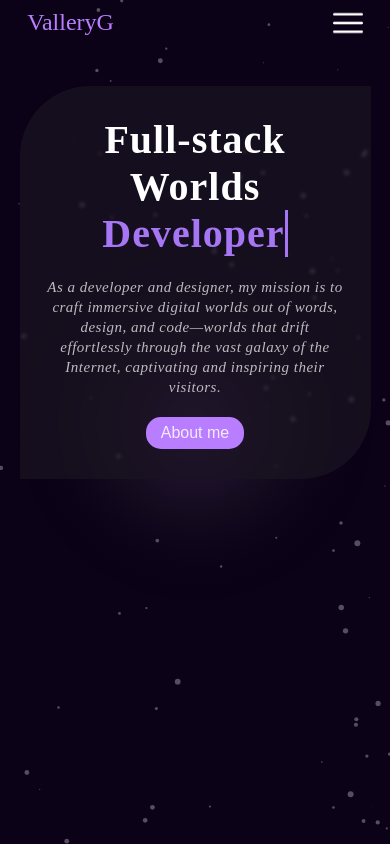
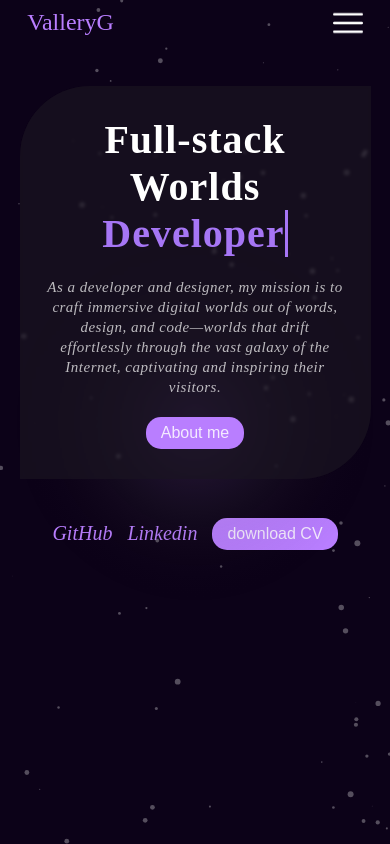
Before and after one commit to Valleryikl/Portfolio, a PHP site: page / in a window 390 px wide. Run offline with PHP 8.4, Linux system fonts and the light colour scheme.

Commit message:
add footer

```diff
--- a/index.php
+++ b/index.php
@@ -80,14 +80,14 @@ require_once "./modul/portfolioItem.php";
                     <div class="tab-content" id="tab2">
                         <h4 class="title-animation">Native language</h4>
                         <ul>
-                            <li class="li-regular">Roumain(Natif)</li>
+                            <li class="li-regular">Roumain(Native)</li>
                         </ul>
                         <h4 class="title-animation">Languages learned</h4>
                         <ul>
-                            <li class="li-regular">Russe(Natif)</li>
-                            <li class="li-regular">Français(Intermédiaire)</li>
-                            <li class="li-regular">Ukrainien(Intermédiaire)</li>
-                            <li class="li-regular">Anglais(Niveau technique)</li>
+                            <li class="li-regular">Russe(Native)</li>
+                            <li class="li-regular">Français(Intermediate)</li>
+                            <li class="li-regular">Ukrainien(Intermediate)</li>
+                            <li class="li-regular">Anglais(Technical level)</li>
                         </ul>
                     </div>
                     <div class="tab-content" id="tab3">
@@ -293,18 +293,20 @@ require_once "./modul/portfolioItem.php";
                     </label><br>
                     <button type="submit">Send</button>
                 </form>
-                <div class="link_group">
-                    <a class="link" href="https://github.com/Valleryikl" target="_blank" rel="noopener noreferrer">GitHub</a>
-                    <a class="link" href="https://www.linkedin.com/in/vallery-girtie/" target="_blank" rel="noopener noreferrer">Linkedin</a>
-                </div>
-                <a href="./CV_Valeria_GIRTIE.pdf" download>
-                    <button>instal CV</button>
-                </a>
 
             </section>
         </div>
 
     </div>
+    <footer>
+        <div class="link_group">
+            <a class="link" href="https://github.com/Valleryikl" target="_blank" rel="noopener noreferrer">GitHub</a>
+            <a class="link" href="https://www.linkedin.com/in/vallery-girtie/" target="_blank" rel="noopener noreferrer">Linkedin</a>
+            <a href="./CV_Valeria_GIRTIE.pdf" download>
+                <button>download CV</button>
+            </a>
+        </div>
+    </footer>
     <canvas id="lightCanvas"> </canvas>
     <canvas id="dotsCanvas"> </canvas>
 </body>
--- a/src/css/main.css
+++ b/src/css/main.css
@@ -274,6 +274,37 @@ button:active {
   .menu {
     display: block;
     z-index: 100;
+  }
+}
+.link_group {
+  padding: 2% 15%;
+  position: relative;
+  bottom: 0;
+  margin-bottom: 10px;
+  display: flex;
+  justify-content: space-between;
+  align-items: center;
+  align-content: center;
+}
+.link_group a {
+  color: #B97EFF;
+  font-size: 20px;
+}
+.link_group a button {
+  margin-top: 0;
+}
+
+@media (max-width: 850px) {
+  .link_group {
+    padding: 2% 7%;
+  }
+}
+@media (max-width: 450px) {
+  .link_group {
+    padding-top: 10%;
+    justify-content: center;
+    gap: 15px;
+    flex-wrap: wrap;
   }
 }
 .section-home {
@@ -892,7 +923,7 @@ button:active {
 }
 .section-contact {
   width: 100%;
-  margin-top: 20px;
+  padding-top: 20px;
   display: flex;
   color: white;
   display: none;
@@ -916,13 +947,6 @@ button:active {
   width: 200px;
 }
 
-.link_group {
-  display: flex;
-  gap: 20px;
-  font-size: 20px;
-  margin-top: 20px;
-}
-
 @media (max-width: 1025px) {
   .form-contact {
     width: 50%;
--- /dev/null
+++ b/src/scss/layout/_footer.scss
@@ -0,0 +1,31 @@
+.link_group {
+    padding: 2% 15%;
+    position: relative;
+    bottom: 0;
+    margin-bottom: 10px;
+    display: flex;
+    justify-content: space-between;
+    align-items: center;
+    align-content: center;
+    a {
+        color: #B97EFF;
+        font-size: 20px;
+        button {
+            margin-top: 0;
+        }
+    }
+}
+
+@media (max-width:850px) {
+    .link_group {
+        padding: 2% 7%;
+    }
+}
+@media (max-width:450px) {
+    .link_group {
+        padding-top: 10%;
+        justify-content: center;
+        gap: 15px;
+        flex-wrap: wrap;
+    }
+}
--- a/src/scss/main.scss
+++ b/src/scss/main.scss
@@ -5,6 +5,7 @@
 @import "components/pag-slaider";
 
 @import "layout/header";
+@import "layout/footer";
 
 @import "pags/home";
 @import "pags/about";
--- a/src/scss/pags/_contact.scss
+++ b/src/scss/pags/_contact.scss
@@ -1,6 +1,6 @@
 .section-contact {
     width: 100%;
-    margin-top: 20px;
+    padding-top: 20px;
     display: flex;
     color: white;
     display: none;
@@ -22,12 +22,6 @@
         width: 200px;
     }
 }
-.link_group {
-    display: flex;
-    gap: 20px;
-    font-size: 20px;
-    margin-top: 20px;
-}
 
 @media (max-width: 1025px) {
     .form-contact  {
```
Also changed, not shown: src/css/main.min.css.
